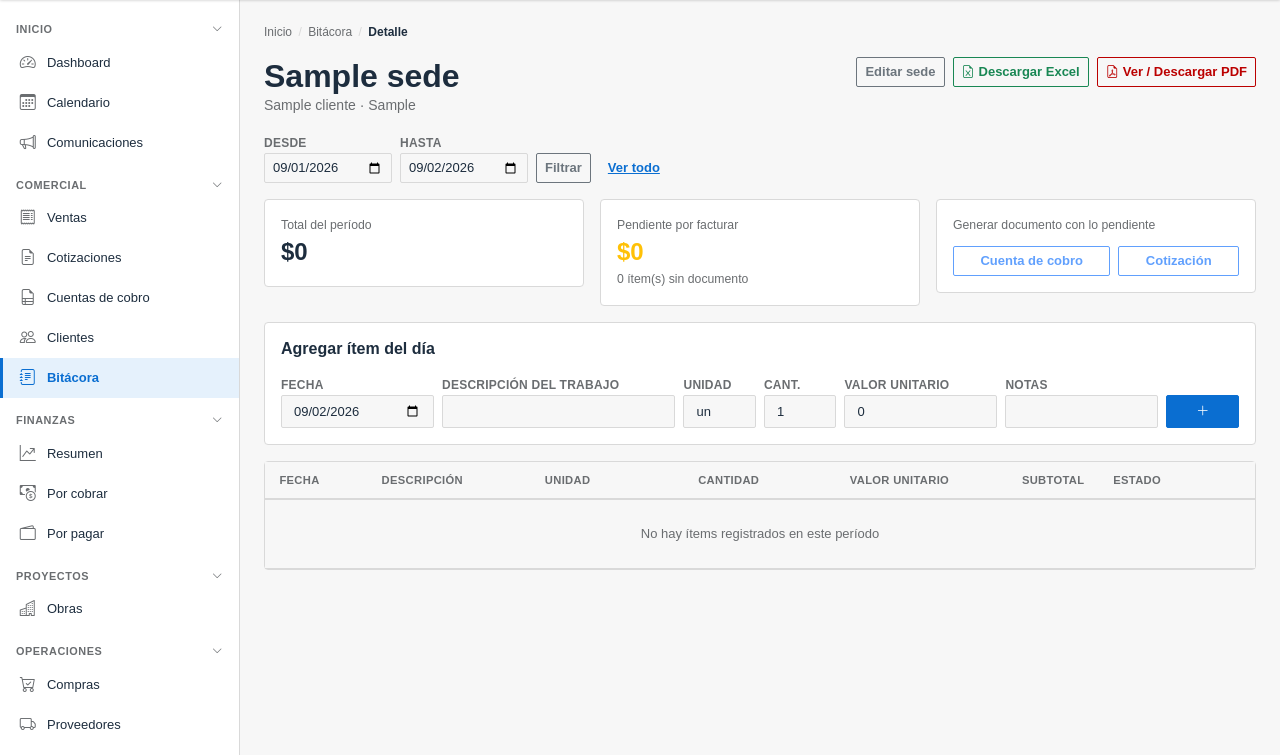
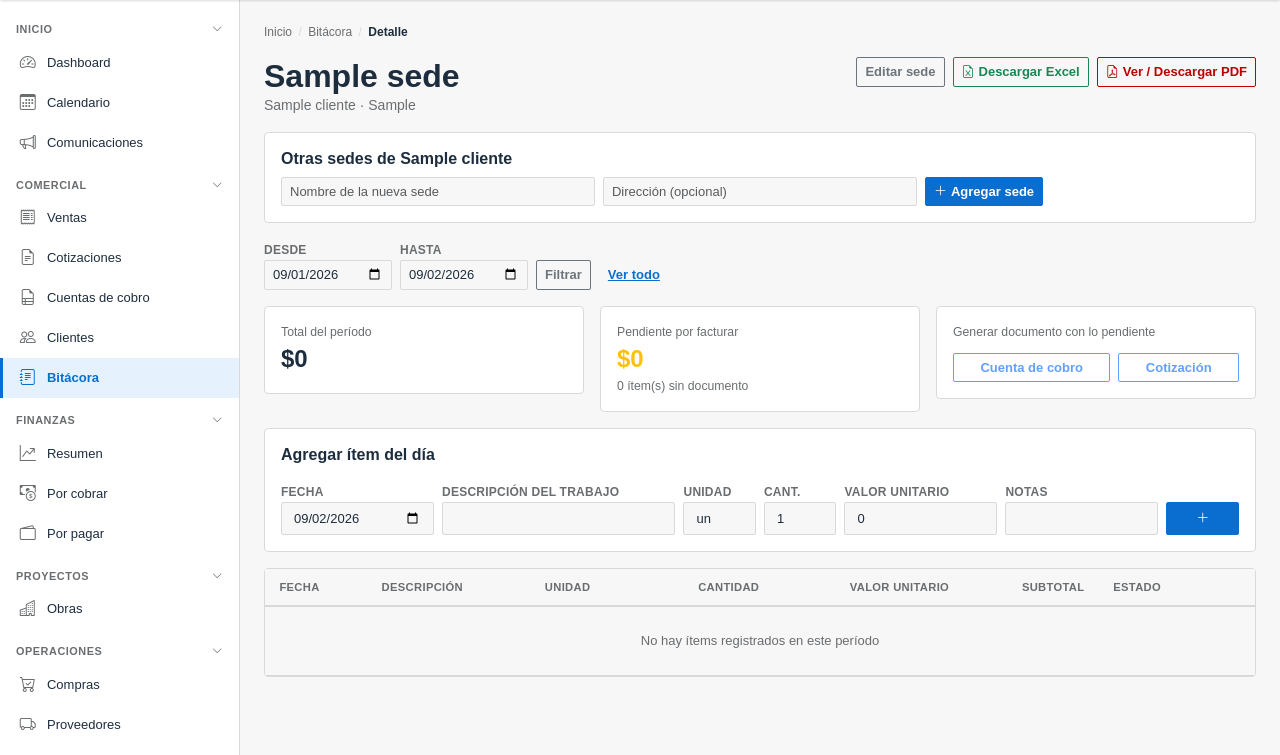
Before and after one commit to juanca9640ia-stack/-git-remote-add-origin-...-git-push-., a Django app: page /bitacora/1/ in a window 1280 px wide. Shown: the part 45-800 px from the top of the page. Run offline with Django 4.2, Linux system fonts and the light colour scheme; a user stored in the database is signed in; data comes from the database, SQL or seed files in the repository; tables that the repository leaves empty hold one stand-in row (values such as "Sample post"); data that the repository does not hold is empty.

Commit message:
Bitácora: agregar sedes desde la hoja de otra sede del mismo cliente
La hoja de trabajo diario de cada sede ahora muestra "Otras sedes de
<cliente>" con acceso directo a cada una y un formulario para agregar
una nueva sin salir de esa hoja. Al guardar, vuelve a la sede desde la
que se creó (no a la recién creada), igual que el alta rápida desde la
lista global y desde la ficha del cliente.

2 pruebas nuevas; suite completa (269) verde. Verificado en el
navegador: sede "canilla" creada desde la hoja de "picacho" sin
recargar a otra pantalla, y el enlace de la nueva sede lleva a su
propia hoja.

Co-Authored-By: Claude Sonnet 5 <noreply@anthropic.com>

```diff
--- a/bitacora/templates/bitacora/sede_detalle.html
+++ b/bitacora/templates/bitacora/sede_detalle.html
@@ -12,6 +12,35 @@
         <a href="{% url 'bitacora:sede_exportar_excel' sede.pk %}?desde={{ desde }}&hasta={{ hasta }}{% if ver_todo %}&todo=1{% endif %}" class="btn btn-outline-success btn-sm"><i class="bi bi-file-earmark-excel me-1"></i>Descargar Excel</a>
         <a href="{% url 'bitacora:sede_exportar_pdf' sede.pk %}?desde={{ desde }}&hasta={{ hasta }}{% if ver_todo %}&todo=1{% endif %}" target="_blank" class="btn btn-outline-danger btn-sm"><i class="bi bi-file-earmark-pdf me-1"></i>Ver / Descargar PDF</a>
     </div>
+</div>
+
+<div class="card card-kpi p-3 mb-3">
+    <h6 class="mb-2">Otras sedes de {{ sede.cliente.nombre }}</h6>
+    {% if otras_sedes %}
+    <div class="d-flex flex-wrap gap-2 mb-3">
+        {% for otra in otras_sedes %}
+            <a href="{% url 'bitacora:sede_detalle' otra.pk %}" class="btn btn-sm btn-outline-secondary">
+                <i class="bi bi-geo-alt me-1"></i>{{ otra.nombre }}
+            </a>
+        {% endfor %}
+    </div>
+    {% endif %}
+    <form method="post" action="{% url 'bitacora:sede_crear' %}" class="row g-2 align-items-end">
+        {% csrf_token %}
+        <input type="hidden" name="cliente" value="{{ sede.cliente_id }}">
+        <input type="hidden" name="activa" value="on">
+        <input type="hidden" name="origen" value="sede">
+        <input type="hidden" name="volver" value="{{ sede.pk }}">
+        <div class="col-md-4">
+            <input type="text" name="nombre" class="form-control form-control-sm" placeholder="Nombre de la nueva sede" required>
+        </div>
+        <div class="col-md-4">
+            <input type="text" name="direccion" class="form-control form-control-sm" placeholder="Dirección (opcional)">
+        </div>
+        <div class="col-auto">
+            <button type="submit" class="btn btn-sm btn-primary"><i class="bi bi-plus-lg me-1"></i>Agregar sede</button>
+        </div>
+    </form>
 </div>
 
 <form class="row g-2 mb-3 align-items-end" method="get">
--- a/bitacora/views.py
+++ b/bitacora/views.py
@@ -43,14 +43,18 @@ def sede_form(request, pk=None):
             obj.empresa = request.empresa
             obj.save()
             messages.success(request, f"Sede '{obj.nombre}' guardada correctamente.")
-            # El alta rápida desde la lista de sedes, o desde la ficha del cliente,
-            # se queda en la misma hoja para poder seguir agregando sedes seguidas
-            # en vez de saltar al detalle de la sede recién creada.
+            # El alta rápida desde la lista de sedes, desde la ficha del cliente, o
+            # desde la hoja de otra sede del mismo cliente, se queda en esa misma
+            # hoja para poder seguir agregando sedes seguidas en vez de saltar al
+            # detalle de la sede recién creada.
             origen = request.POST.get("origen")
             if not sede and origen == "lista":
                 return redirect("bitacora:sede_lista")
             if not sede and origen == "cliente":
                 return redirect("ventas:cliente_detalle", pk=obj.cliente_id)
+            if not sede and origen == "sede":
+                volver_pk = request.POST.get("volver") or obj.pk
+                return redirect("bitacora:sede_detalle", pk=volver_pk)
             return redirect("bitacora:sede_detalle", pk=obj.pk)
     else:
         initial = {}
@@ -85,8 +89,10 @@ def sede_detalle(request, pk):
     pendientes = [i for i in items if not i.facturado]
     subtotal_pendiente = sum((i.subtotal for i in pendientes), Decimal("0"))
 
+    otras_sedes = Sede.objects.filter(cliente=sede.cliente, empresa=request.empresa).exclude(pk=sede.pk)
+
     return render(request, "bitacora/sede_detalle.html", {
-        "sede": sede, "items": items, "subtotal": subtotal,
+        "sede": sede, "items": items, "subtotal": subtotal, "otras_sedes": otras_sedes,
         "pendientes_count": len(pendientes), "subtotal_pendiente": subtotal_pendiente,
         "desde": desde, "hasta": hasta, "ver_todo": desde is None,
         "item_form": ItemBitacoraForm(initial={"fecha": timezone.localdate()}),
```
Also changed, not shown: bitacora/tests.py (+15 -0 lines).
